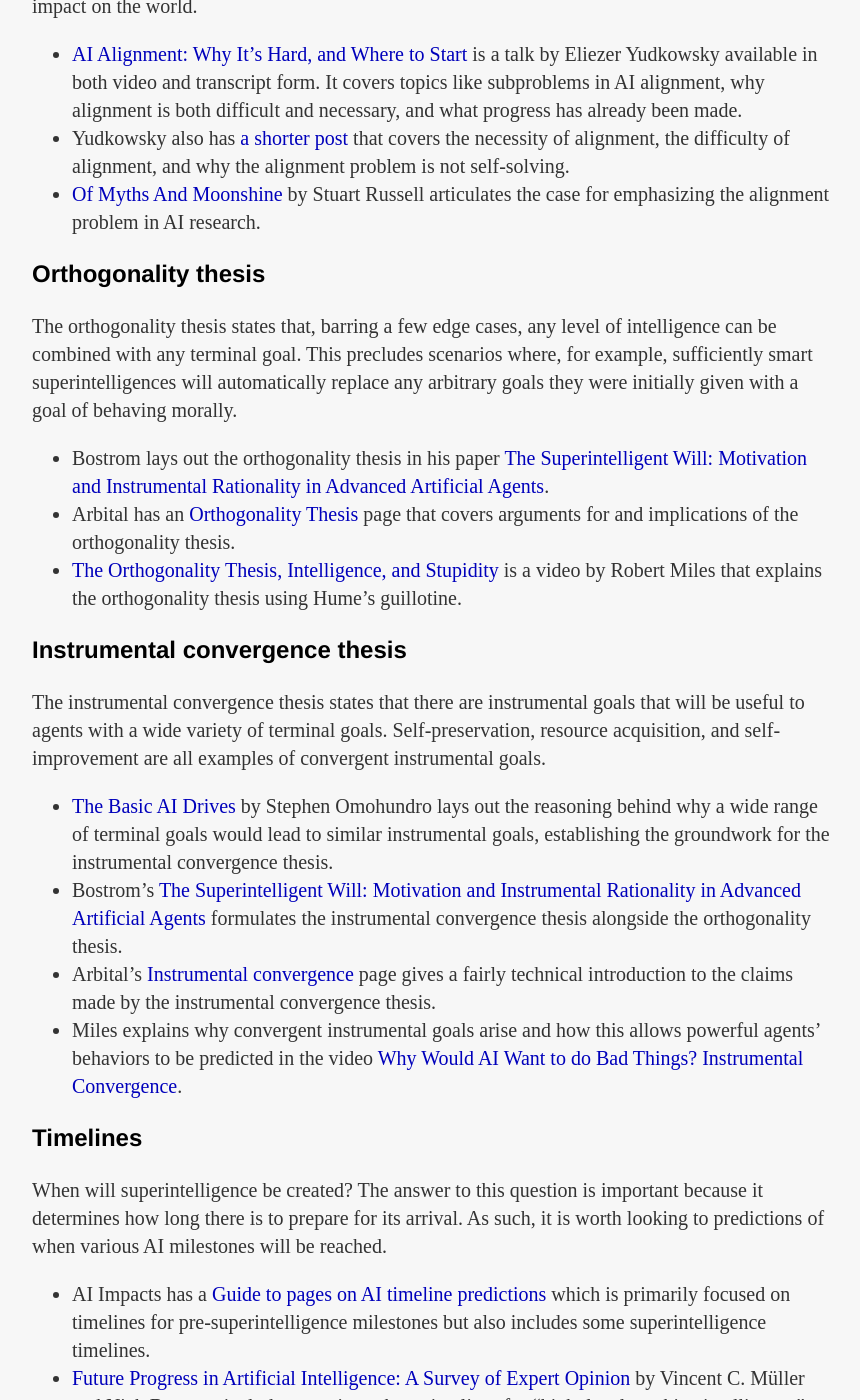
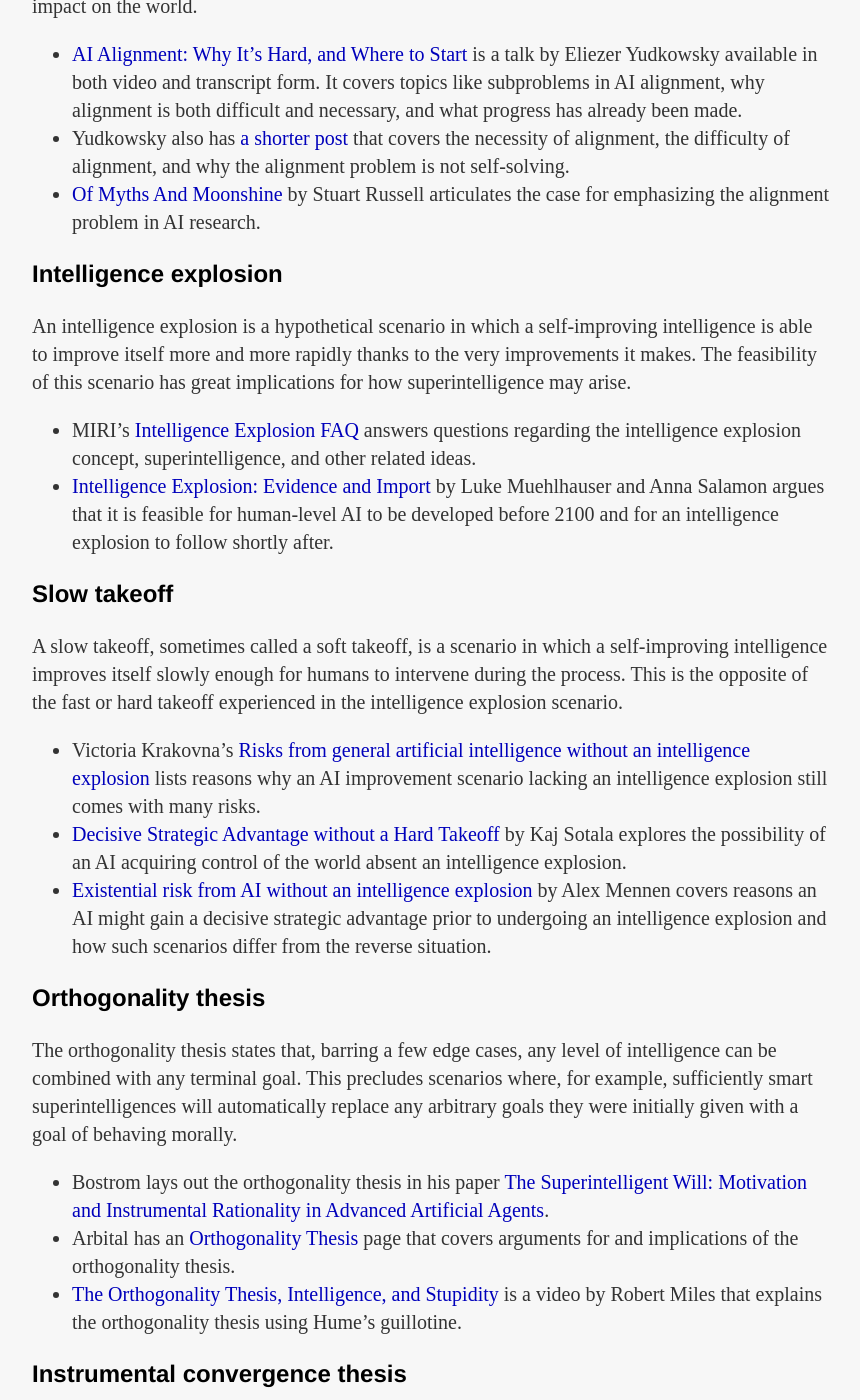
Before and after one commit to BTernaryTau/bternarytau.github.io, a Jekyll site: the page built from miscellaneous/superintelligence-reference-page.md, in a window 1280 px wide and 1400 px high, scrolled down 898 px. Shown: the whole window, without its empty margins (208-1068 px from the left). Built offline with Jekyll 4.4.1, drawn with Linux system fonts in a browser that asks for light colours; comment, search, counter and statistics services are not loaded.

Commit message:
Add to SRP
Add intelligence explosion and slow takeoff sections

```diff
--- a/miscellaneous/superintelligence-reference-page.md
+++ b/miscellaneous/superintelligence-reference-page.md
@@ -24,6 +24,21 @@
 * Yudkowsky also has [a shorter post](https://www.facebook.com/yudkowsky/posts/10154083549589228) that covers the necessity of alignment, the difficulty of alignment, and why the alignment problem is not self-solving.
 * [Of Myths And Moonshine](https://www.edge.org/conversation/the-myth-of-ai#26015) by Stuart Russell articulates the case for emphasizing the alignment problem in AI research.
 
+### Intelligence explosion
+
+An intelligence explosion is a hypothetical scenario in which a self-improving intelligence is able to improve itself more and more rapidly thanks to the very improvements it makes. The feasibility of this scenario has great implications for how superintelligence may arise.
+
+* MIRI's [Intelligence Explosion FAQ](https://intelligence.org/files/IE-FAQ.pdf) answers questions regarding the intelligence explosion concept, superintelligence, and other related ideas.
+* [Intelligence Explosion: Evidence and Import](https://intelligence.org/files/IE-EI.pdf) by Luke Muehlhauser and Anna Salamon argues that it is feasible for human-level AI to be developed before 2100 and for an intelligence explosion to follow shortly after.
+
+### Slow takeoff
+
+A slow takeoff, sometimes called a soft takeoff, is a scenario in which a self-improving intelligence improves itself slowly enough for humans to intervene during the process. This is the opposite of the fast or hard takeoff experienced in the intelligence explosion scenario.
+
+* Victoria Krakovna's [Risks from general artificial intelligence without an intelligence explosion](https://vkrakovna.wordpress.com/2015/11/29/ai-risk-without-an-intelligence-explosion/) lists reasons why an AI improvement scenario lacking an intelligence explosion still comes with many risks.
+* [Decisive Strategic Advantage without a Hard Takeoff](https://kajsotala.fi/2016/04/decisive-strategic-advantage-without-a-hard-takeoff/) by Kaj Sotala explores the possibility of an AI acquiring control of the world absent an intelligence explosion.
+* [Existential risk from AI without an intelligence explosion](http://alexmennen.com/index.php/2017/05/25/existential-risk-from-ai-without-an-intelligence-explosion/) by Alex Mennen covers reasons an AI might gain a decisive strategic advantage prior to undergoing an intelligence explosion and how such scenarios differ from the reverse situation.
+
 ### Orthogonality thesis
 
 The orthogonality thesis states that, barring a few edge cases, any level of intelligence can be combined with any terminal goal. This precludes scenarios where, for example, sufficiently smart superintelligences will automatically replace any arbitrary goals they were initially given with a goal of behaving morally.
```
